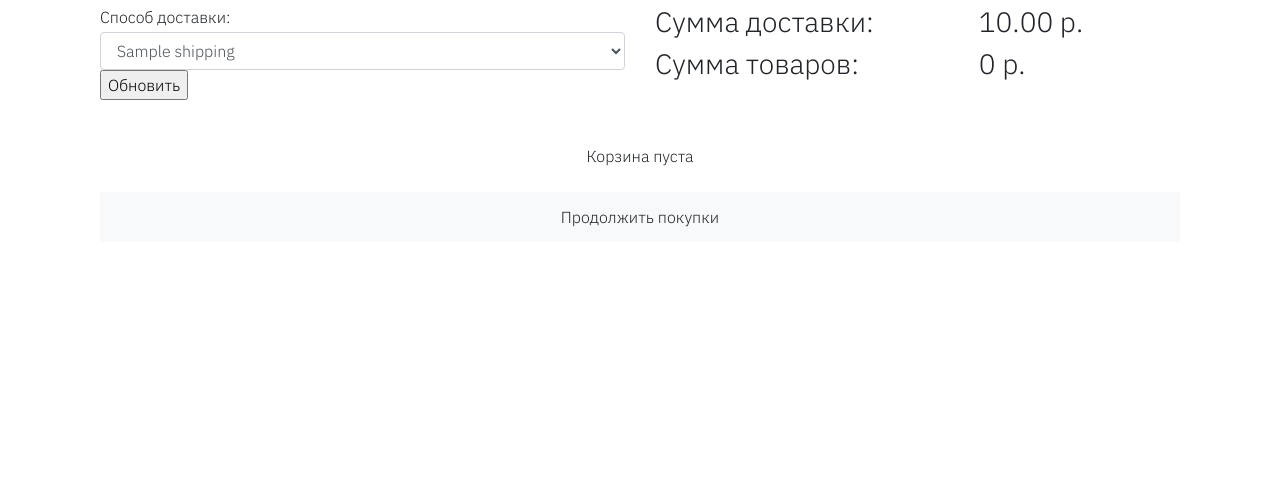
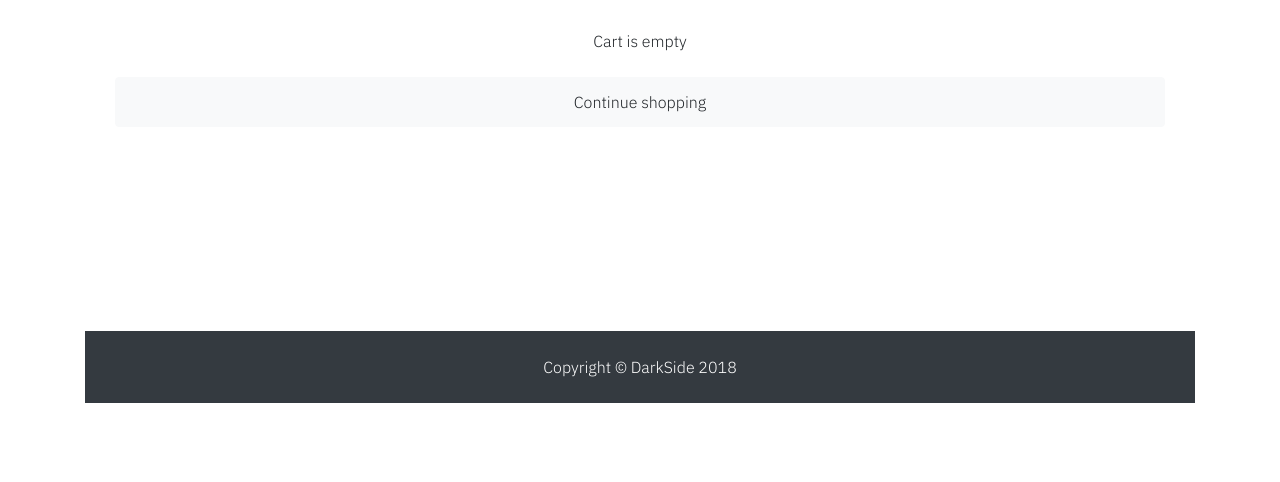
Before and after one commit to ATMAROZAK/ecommerce, a Django app: page /cart/ in a window 1280 px wide. Shown: the part 76-558 px from the top of the page. Run offline with Django 3.2, Linux system fonts and the light colour scheme; tables that the repository leaves empty hold one stand-in row (values such as "Sample post"); some libraries are stand-ins or nearby versions.

Commit message:
Update detail.html

```diff
--- a/templates/cart/detail.html
+++ b/templates/cart/detail.html
@@ -19,16 +19,16 @@
                                     <input type="submit" value="Обновить">
                                 </form></div>
                               <div class="price col-md-3">{{ item.price }}р.</div>
-                              <div class="del col-md-2"><a href="{% url "cart:CartRemove" product.id %}">Удалить</a></div>
+                              <div class="del col-md-2"><a href="{% url "cart:CartRemove" product.id %}">Remove</a></div>
                             </div>
                         {% endwith %}
                     {% endfor %}
-
+{% if cart.cart %}
         <div class="ship">
 
                   <div class="row">
                     <div class="col-md-6">
-                      <label for="">Способ доставки:</label>
+                      <label for="">Shipping method:</label>
                       <form action="{% url "cart:ShippingAdd" %}" method="post" class="add">
                         {% render_field shipping_form.shipping class="form-control" %}
 
@@ -39,36 +39,38 @@
                     <div class="col-md-6">
                       <div class="row">
                         <div class="col-md-7">
-                          <h3>Сумма доставки:</h3>
-                          <h3>Сумма товаров:</h3>
+                          <h3>Shipping price:</h3>
+                          <h3>Items price:</h3>
                         </div>
                         <div class="col-md-5">
-                          <h3>{{ shipping_cart.get_total_price }} р.</h3>
-                          <h3>{{ cart.get_total_price }} р.</h3>
+                          <h3>{{ shipping_cart.get_total_price }} $.</h3>
+                          <h3>{{ cart.get_total_price }} $.</h3>
                         </div>
                       </div>
                     </div>
                   </div>
                 </div>
         </div>
+
+    {% endif %}
         <div class="col mb-2">
             <div class="row">
 
                 {% if cart.cart %}
                 <div class="col-sm-12  col-md-6">
-                    <button class="btn btn-block btn-light incartbut" onclick="location.href='{% url "shop:ProductList"%}'">Продолжить покупки</button>
+                    <button class="btn btn-block btn-light incartbut" onclick="location.href='{% url "shop:ProductList"%}'">Continue shopping</button>
                 </div>
                     <div class="col-sm-12 col-md-6 text-right">
-                    <button class="btn btn-lg btn-block btn-sm text-uppercase incartbut" onclick="location.href='{% url "orders:OrderCreate" %}'">Оформить заказ на <strong>{{ total_price }} р.</strong></button>
+                    <button class="btn btn-lg btn-block btn-sm text-uppercase incartbut" onclick="location.href='{% url "orders:OrderCreate" %}'">Place an order for <strong>{{ total_price }} р.</strong></button>
                 </div>
                 {% else %}
 <div class="col-sm-12 col-md-12 text-center">
                         <br>
-                    <p1>Корзина пуста</p1>
+                    <p1>Cart is empty</p1>
                 </div>
                     <div class="col-sm-12  col-md-12">
                         <br>
-                    <button class="btn btn-block btn-light incartbut" onclick="location.href='{% url "shop:ProductList"%}'">Продолжить покупки</button>
+                    <button class="btn btn-block btn-light incartbut" onclick="location.href='{% url "shop:ProductList"%}'">Continue shopping</button>
                 </div>
 
                 {% endif %}
```
